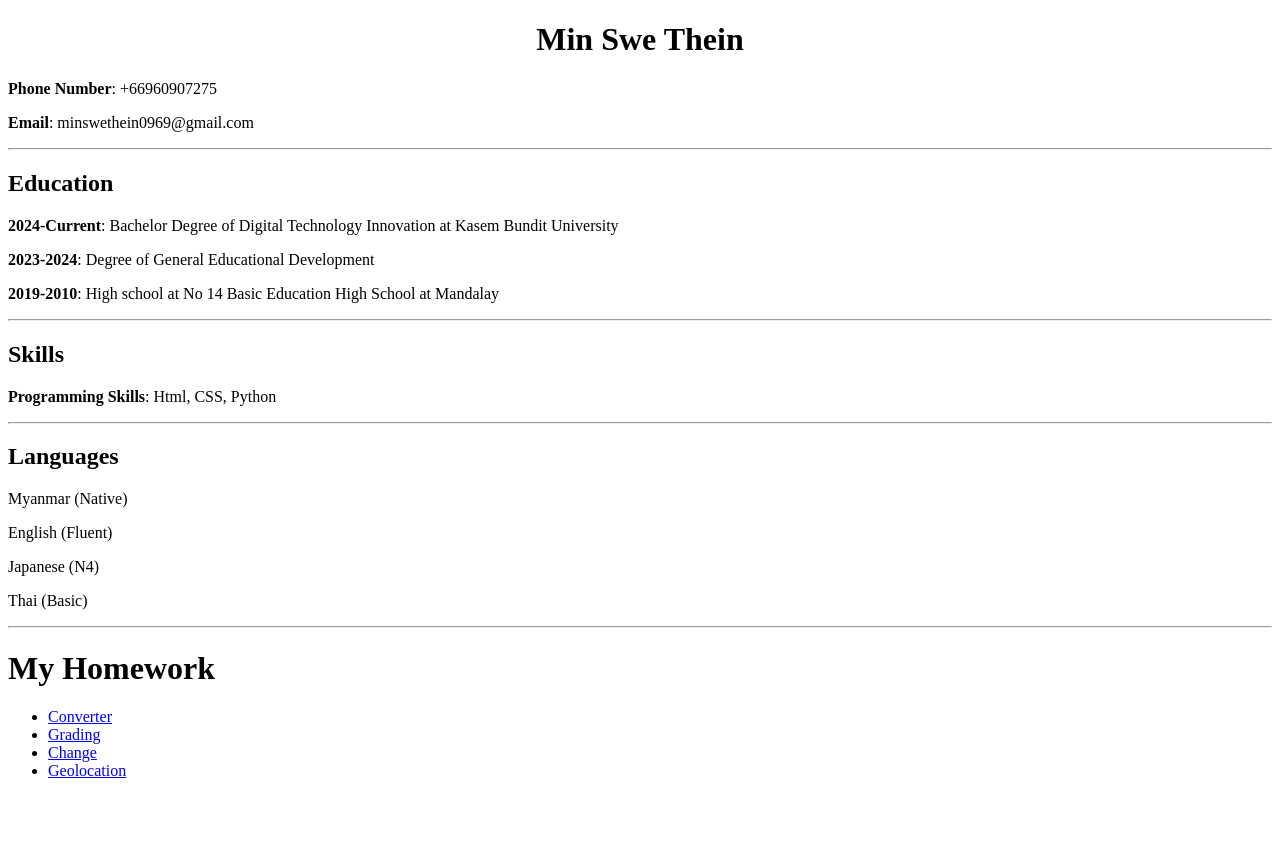
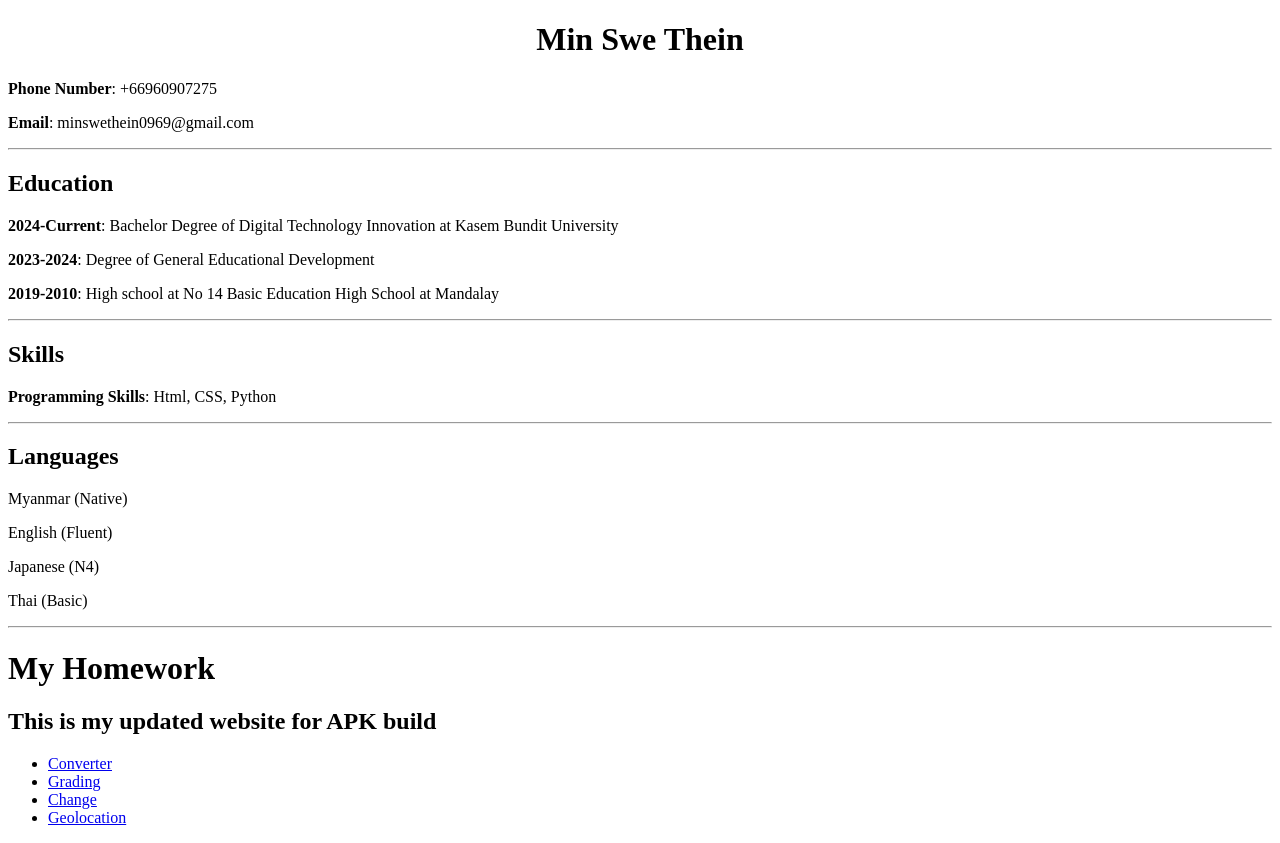
Before and after one commit to Hachi0969/School_works, a plain HTML site: page index.html in a window 1280 px wide. Before the commit the page ends 800 px from the top, so only its background shows below. Drawn offline with Linux system fonts and the light colour scheme.

Commit message:
Update index.html
Update index.html for APK build

```diff
--- a/index.html
+++ b/index.html
@@ -25,6 +25,8 @@
     <p>Thai (Basic) </p> <hr>
 
     <h1>My Homework</h1>
+    <h2>This is my updated website for APK build</h2>
+
     <ul>
       <li><a href="convertor.html">Converter</a></li>
       <li><a href="grading.html">Grading</a></li>
@@ -32,4 +34,5 @@
       <li><a href="location.html">Geolocation</a></li>
     </ul>
   </body>
+
 </html>
```
